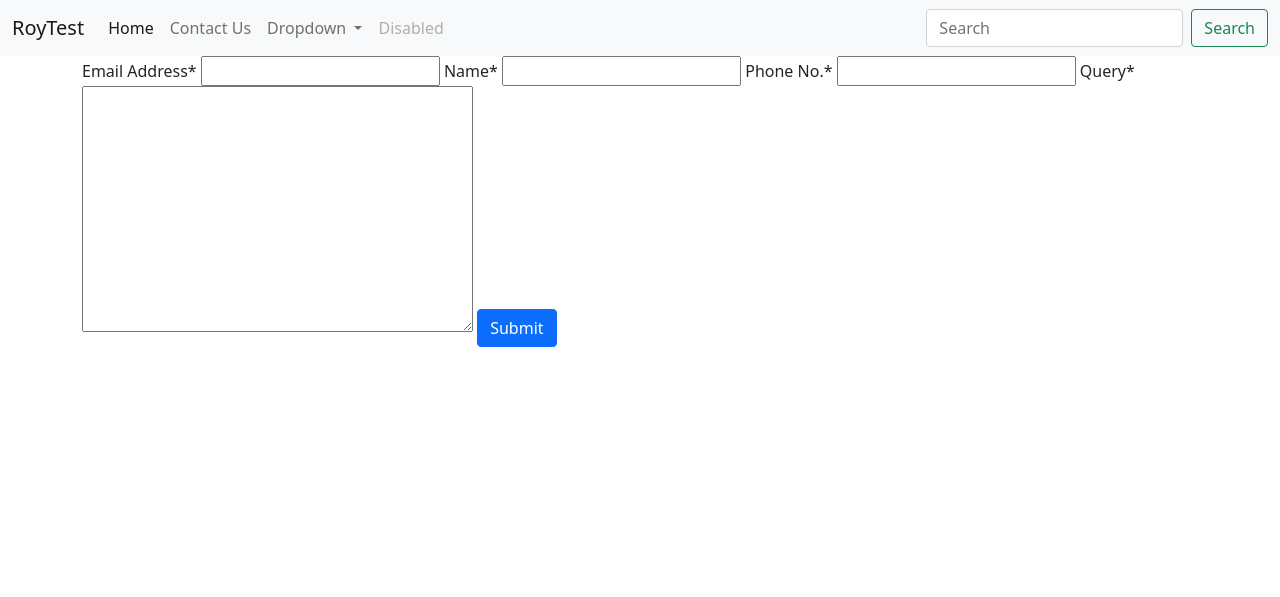
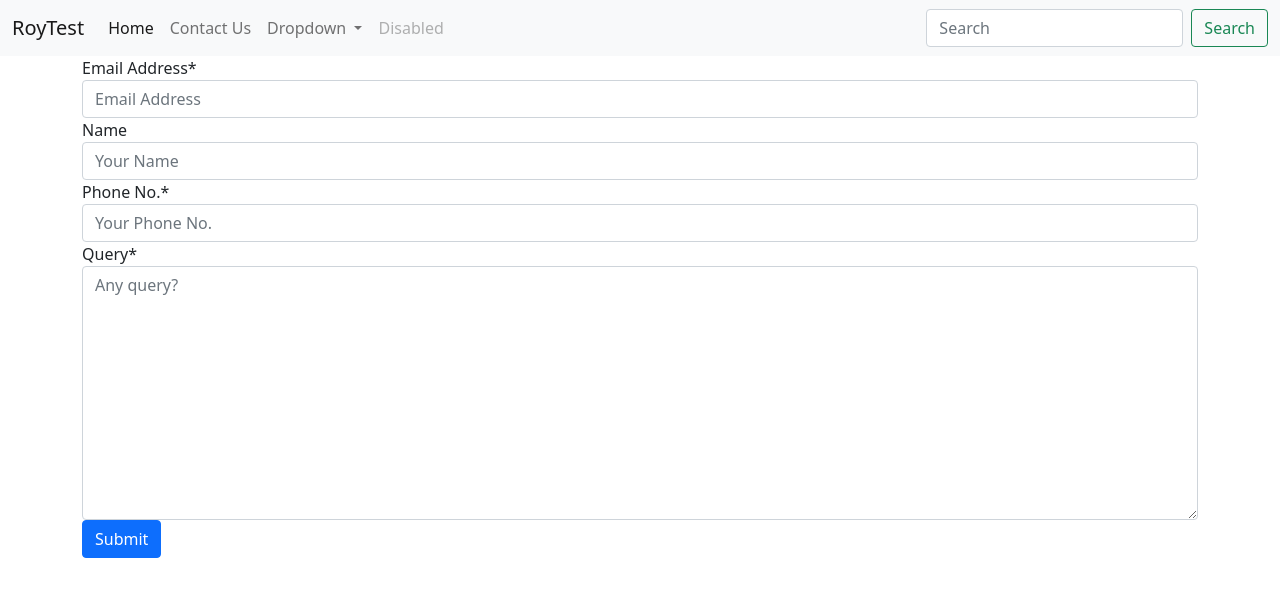
Before and after one commit to droidroy-ai/MultipleUserHierarchy-Django, a Django app: page /contactus/ in a window 1280 px wide. Shown: the top 597 px of the page. Run offline with Django 3.2, Linux system fonts and the light colour scheme.

Commit message:
template tags and FormView added

```diff
--- a/firstapp/models.py
+++ b/firstapp/models.py
@@ -155,13 +155,13 @@ class Customer(CustomUser):
 
 class Contact(models.Model):
     email = models.EmailField()
-    name = models.CharField(max_length=20)
+    name = models.CharField(max_length=20, blank=True)
     phone_regex = RegexValidator(regex=r'^\+?1?\d{14}$', message="the format : '+919163862585'. Upto 14 digits allowed.")
     phone = models.CharField(max_length=255, validators=[phone_regex])
     query = models.TextField()
 
     def __str__(self):
-        return self.name
+        return self.email
 
 class Product(models.Model):
     product_id = models.AutoField(primary_key=True)
--- a/firstapp/templates/firstapp/base.html
+++ b/firstapp/templates/firstapp/base.html
@@ -27,7 +27,7 @@
 			<div class="collapse navbar-collapse" id="navbarSupportedContent">
 				<ul class="navbar-nav me-auto mb-2 mb-lg-0">
 					<li class="nav-item">
-						<a class="nav-link active" aria-current="page" href="/">Home</a>
+						<a class="nav-link active" aria-current="page" href="{% url 'firstapp:index' %}">Home</a>
 					</li>
 					<li class="nav-item">
 						<a class="nav-link" href="{% url 'firstapp:contactus' %}">Contact Us</a>
--- a/firstapp/templates/firstapp/contactus2.html
+++ b/firstapp/templates/firstapp/contactus2.html
@@ -1,8 +1,15 @@
 {% extends 'firstapp/base.html' %}
 {% load static %}
+{% load myfilters %}
 {% block title %}
 {% endblock %}
 {% block css %}
+<style>
+    .errorlist {
+        color: red;
+        font-size: 0.8em;
+    }
+</style>
 {% endblock %}
 {% block body %}
 <div class="container">
@@ -10,21 +17,21 @@
         {% csrf_token %}
         <!-- {{ form.as_p }} -->
         {{ form.non_field_errors }}
-        <label for="id_email" class="">Email Address*</label>
+        <label for="id_email" class="login-labels">Email Address*</label>
         {{ form.email.errors }}
-        {{ form.email }}
+        {{ form.email|addClass:'form-control'|addPlaceholder:'Email Address' }}
 
-        <label for="id_name" class="login-labels">Name* </label>
+        <label for="id_name" class="login-labels">Name </label>
         {{ form.name.errors }}
-        {{ form.name }}
+        {{ form.name|addClass:'form-control'|addPlaceholder:'Your Name' }}
 
         <label for="id_phone" class="login-labels">Phone No.* </label>
         {{ form.phone.errors }}
-        {{ form.phone }}
+        {{ form.phone|addClass:'form-control'|addPlaceholder:'Your Phone No.' }}
 
         <label for="id_query" class="login-labels">Query* </label>
         {{ form.query.errors }}
-        {{ form.query }}
+        {{ form.query|addClass:'form-control'|addPlaceholder:'Any query?' }}
 
         <button type="submit" class="btn btn-primary">Submit</button>
     </form>
--- a/firstapp/templatetags/myfilters.py
+++ b/firstapp/templatetags/myfilters.py
@@ -0,0 +1,14 @@
+from django import template
+
+register = template.Library()
+
+def addClass(value, token):
+    value.field.widget.attrs["class"] = token
+    return value
+
+def addPlaceholder(value, token):
+    value.field.widget.attrs["placeholder"] = token
+    return value
+
+register.filter(addClass)
+register.filter(addPlaceholder)
--- a/firstapp/urls.py
+++ b/firstapp/urls.py
@@ -5,6 +5,6 @@ from . import views
 
 urlpatterns = [
     path("", views.Index.as_view(), name="index"),
-    path("contactus/", views.contactus2, name="contactus"),
+    path("contactus/", views.ContactUs.as_view(), name="contactus"),
     #path("cart/", )
 ]
--- a/firstapp/views.py
+++ b/firstapp/views.py
@@ -1,6 +1,7 @@
 from django.shortcuts import render, HttpResponse
-from django.views.generic import TemplateView
+from django.views.generic import TemplateView, FormView
 from django.core.exceptions import ValidationError
+from django.urls import reverse_lazy
 
 from .forms import ContactUsForm
 # Create your views here.
@@ -37,10 +38,10 @@ def contactUs(request):
     return render(request, 'firstapp/contactus.html')
 
 
-def contactus2(request):
+def contactus2(request):                #contact us function based view
     if request.method == 'POST':
         form = ContactUsForm(request.POST)
-        if form.is_valid():            # when this gets executed it executes something called cleaned_data
+        if form.is_valid():            # when this gets executed it executes cleaned_data
             if len(form.cleaned_data.get('query')) > 10:
                 form.add_error('query', "Query length is not right")
                 return render(request, 'firstapp/contactus2.html', {'form':form})
@@ -53,3 +54,30 @@ def contactus2(request):
             return render(request, 'firstapp/contactus2.html', {'form':form})
 
     return render(request, 'firstapp/contactus2.html', {'form':ContactUsForm})
+
+class ContactUs(FormView):          # contact us class based view
+    form_class = ContactUsForm
+    template_name = 'firstapp/contactus2.html'
+    success_url = reverse_lazy("firstapp:index")
+
+    def form_valid(self, form):
+        """
+        If the form is valid, redirect to the supplied URL.
+        """
+
+        if len(form.cleaned_data.get('query')) > 10:
+            form.add_error('query', "Query length is not right")
+            return render(self.request, 'firstapp/contactus2.html', {'form':form})
+        form.save()
+        response = super().form_valid(form)
+        return response
+
+    def form_invalid(self, form):
+        """
+        If the form is invalid, render the invalid form.
+        """
+        if len(form.cleaned_data.get('query')) > 10:
+            form.add_error('query', "Query length is not right")
+            #form.errors['query'] = ['Query length should be under 10']
+        response = super().form_invalid(form)
+        return response
```
Also changed, not shown: db.sqlite3.
